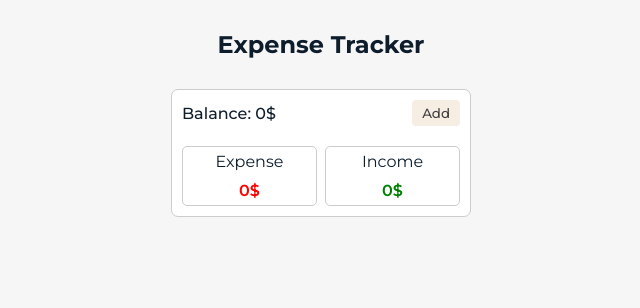
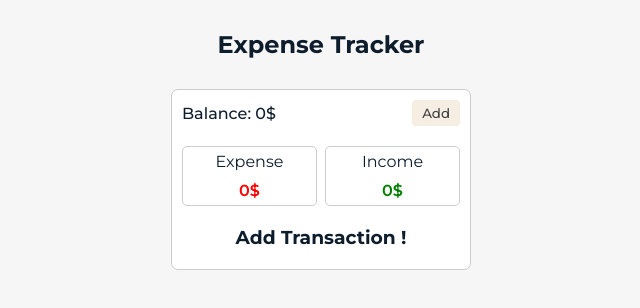
Before and after one commit to Am1rreza/Expense-Tracker, a React (Create React App) app: page / in a window 1280 px wide. Shown: the top 308 px of the page, without its empty margins (319-959 px from the left). Built offline with nearby package versions, Linux system fonts and the light colour scheme.

Commit message:
transaction styles added

```diff
--- a/src/App.css
+++ b/src/App.css
@@ -4,7 +4,8 @@
   display: flex;
   flex-direction: column;
   align-items: center;
-  height: 100vh;
+  min-height: 100vh;
+  height: 100%;
   width: 100%;
 }
 
--- a/src/components/ExpenseApp/expenseApp.module.css
+++ b/src/components/ExpenseApp/expenseApp.module.css
@@ -6,4 +6,5 @@
   padding: 10px;
   border-radius: 7px;
   border: 1px solid #ccc;
+  margin-bottom: 30px;
 }
--- a/src/components/Overview/Overview.jsx
+++ b/src/components/Overview/Overview.jsx
@@ -57,7 +57,7 @@ const TransactionForm = ({ setIsShow, addTransaction }) => {
 
     setFormValues({
       type: "expense",
-      amount: 0,
+      amount: "",
       description: "",
     });
   };
--- a/src/components/Transaction/Transaction.jsx
+++ b/src/components/Transaction/Transaction.jsx
@@ -1,14 +1,26 @@
+import styles from "./transaction.module.css";
+
 const Transaction = ({ transaction }) => {
   return (
     <section>
-      {transaction.map((t) => {
-        return (
-          <div key={t.id}>
-            <p>{t.description}</p>
-            <p>{t.amount}</p>
-          </div>
-        );
-      })}
+      {transaction.length === 0 ? (
+        <h3 style={{ padding: "20px 0 10px 0", textAlign: "center" }}>
+          Add Transaction !
+        </h3>
+      ) : (
+        transaction.map((t) => {
+          return (
+            <div
+              key={t.id}
+              className={styles.transaction}
+              style={{ borderRight: t.type === "expense" && "4px solid red" }}
+            >
+              <span>{t.description}</span>
+              <span>{t.amount}$</span>
+            </div>
+          );
+        })
+      )}
     </section>
   );
 };
--- /dev/null
+++ b/src/components/Transaction/transaction.module.css
@@ -0,0 +1,11 @@
+.transaction {
+  border-radius: 5px;
+  background-color: #f4f4f5;
+  padding: 10px;
+  margin-top: 15px;
+  font-weight: 500;
+  display: flex;
+  justify-content: space-between;
+  align-items: center;
+  border-right: 4px solid green;
+}
```
